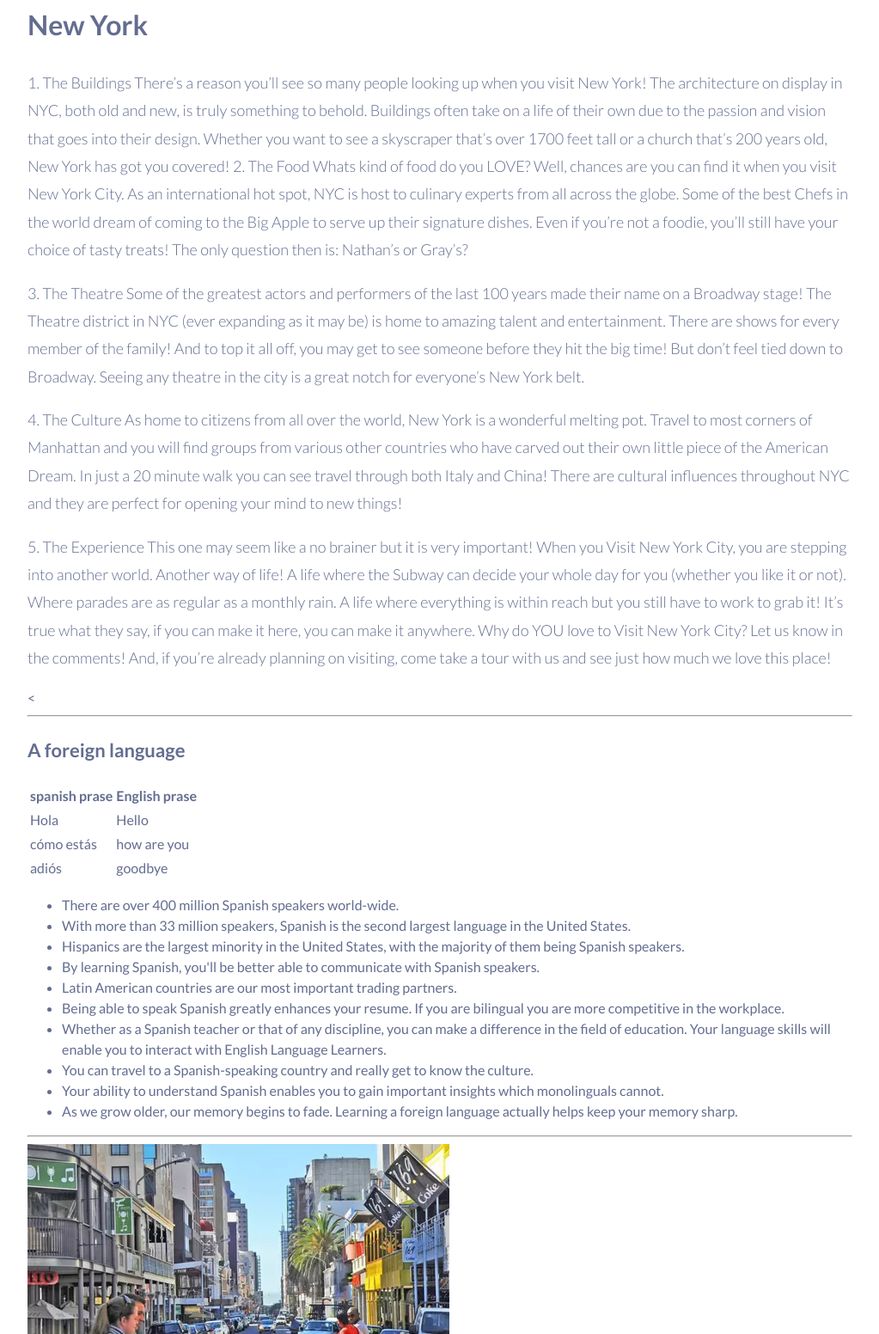
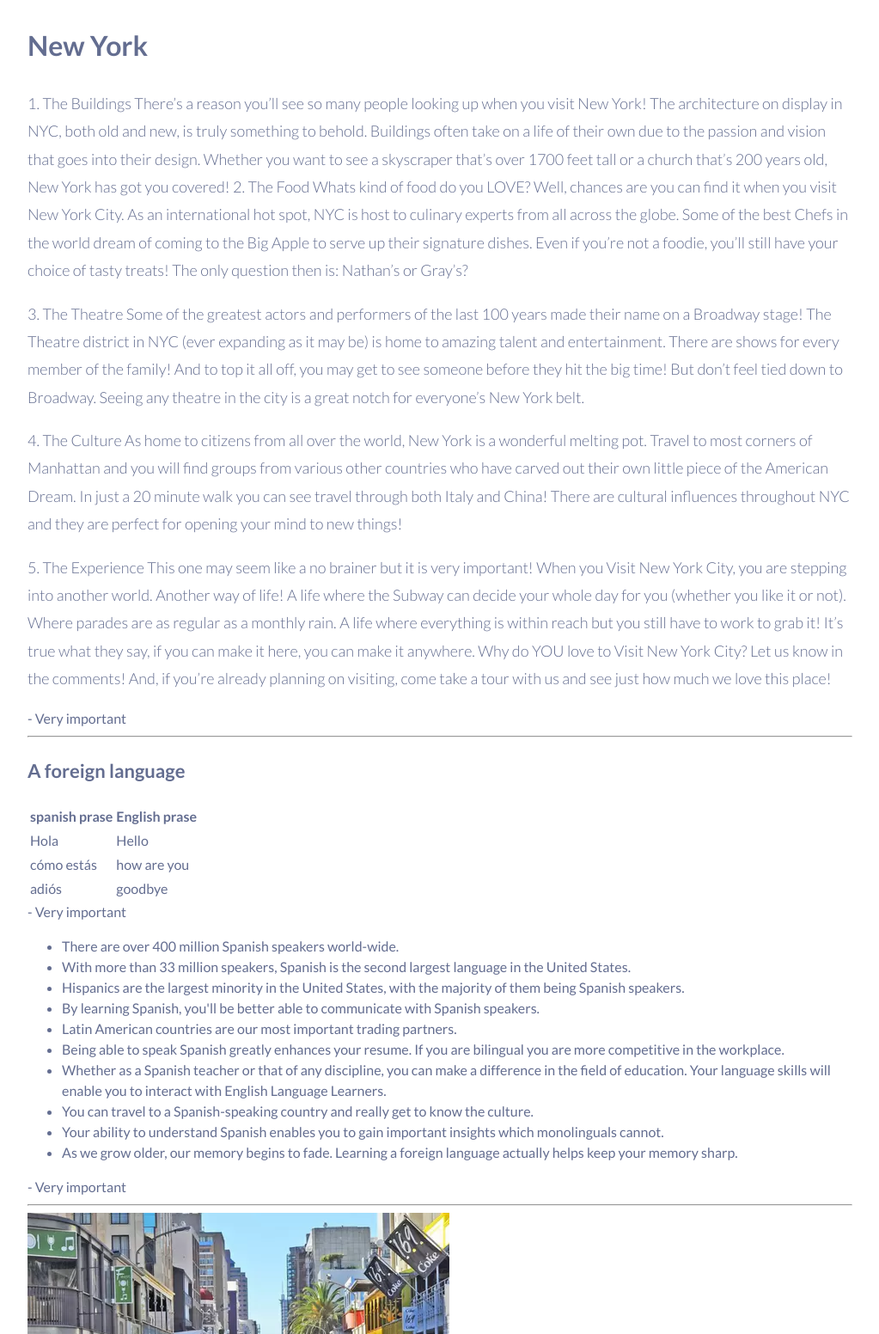
Before and after one commit to sbuDiction/basic-webpage, a plain HTML site: page my-webpage-grid.html in a window 1280 px wide. Shown: the part 1248-2800 px from the top of the page at 86% size, without its empty margins (128-1151 px from the left). Drawn offline with Linux system fonts and the light colour scheme.

Commit message:
second fix

```diff
--- a/my-webpage-grid.html
+++ b/my-webpage-grid.html
@@ -19,16 +19,17 @@
         <div class="container">
             <div style="width:100%">
 
-                <div class="profile clearfix">
+                <div class="row">
                     <h2 style="text-align:center">Profile picture</h2>
                     <img src="pictcures/pic.jpg" alt="profile" style="width:50%">
                     <h1>Sibusiso Nkosi</h1>
                 </div>
             </div>
 
-            <div class="city clearfix">
+            <div class="row">
                 <img src="pictcures/newYork.jpg" alt="new-york">
                 <h2>New York</h2>
+
                 <p>1. The Buildings
                     There’s a reason you’ll see so many people looking up when you visit New York! The architecture on
                     display in NYC,
@@ -77,10 +78,11 @@
                     this
                     place!</p>
 
+
             </div>
-            <
+
             <hr>
-            <div class="col">
+            <div class="row">
                 <h3>A foreign language</h3>
                 <table>
                     <tr>
@@ -100,6 +102,8 @@
                         <td>goodbye</td>
                     </tr>
                 </table>
+            </div>
+            <div class="row">
                 <ul class="a">
                     <li>There are over 400 million Spanish speakers world-wide.</li>
                     <li>With more than 33 million speakers, Spanish is the second largest language in the United States.
--- a/style-sheets/simple-grid.css
+++ b/style-sheets/simple-grid.css
@@ -173,7 +173,7 @@ p {
 }
 
 .row::after {
-	content: "";
+	content: "- Very important";
 	display: table;
 	clear: both;
 }
```
Also changed, not shown: my-webpage.html (+14 -7 lines).
